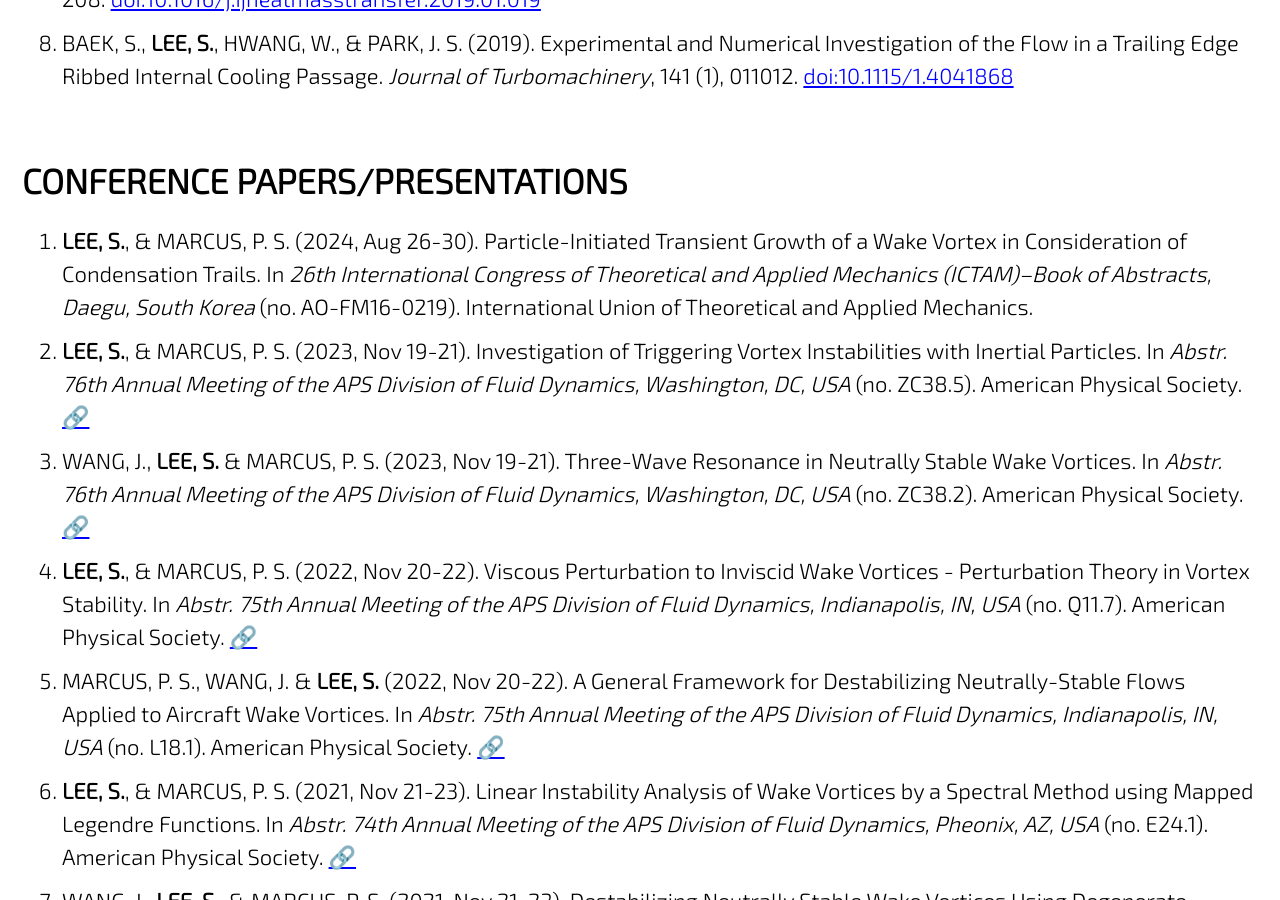
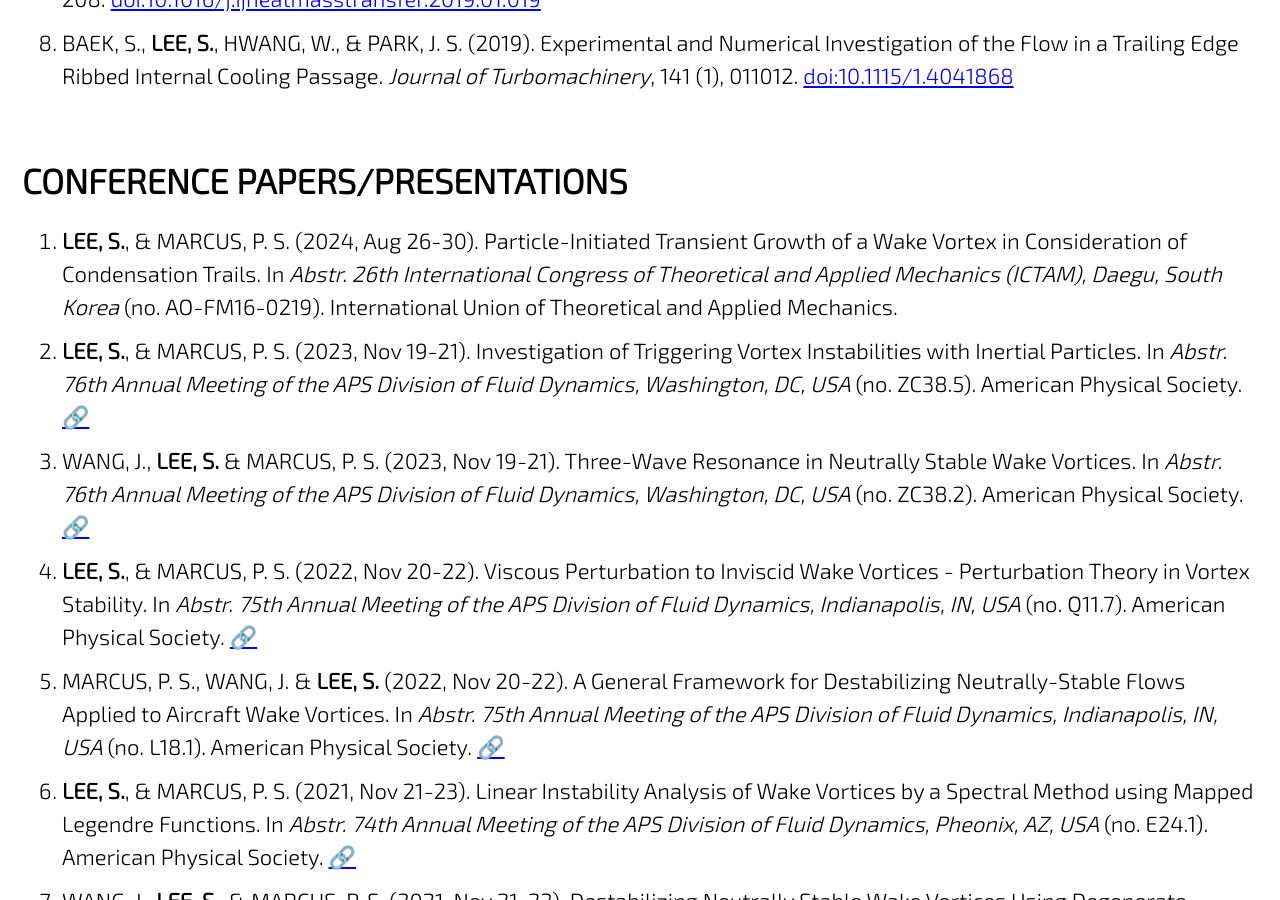
Before and after one commit to jun9303/jun9303.github.io, a Jekyll site: the page built from _pages/publications.md, in a window 1280 px wide and 900 px high, scrolled down 980 px. Built offline with Jekyll 4.4.1, drawn with Linux system fonts in a browser that asks for light colours; cached includes are drawn as plain includes; nearby versions of some CDN libraries; emoji names are drawn with the system emoji font.

Commit message:
Conference updates

```diff
--- a/_pages/publications.md
+++ b/_pages/publications.md
@@ -23,7 +23,7 @@ https://doi.org/10.1093/jcde/qwad059)
 
 # CONFERENCE PAPERS/PRESENTATIONS
 
-1. **LEE, S.**, & MARCUS, P. S. (2024, Aug 26-30). Particle-Initiated Transient Growth of a Wake Vortex in Consideration of Condensation Trails. In *26th International Congress of Theoretical and Applied Mechanics (ICTAM)–Book of Abstracts, Daegu, South Korea* (no. AO-FM16-0219). International Union of Theoretical and Applied Mechanics.
+1. **LEE, S.**, & MARCUS, P. S. (2024, Aug 26-30). Particle-Initiated Transient Growth of a Wake Vortex in Consideration of Condensation Trails. In *Abstr. 26th International Congress of Theoretical and Applied Mechanics (ICTAM), Daegu, South Korea* (no. AO-FM16-0219). International Union of Theoretical and Applied Mechanics.
 1. **LEE, S.**, & MARCUS, P. S. (2023, Nov 19-21). Investigation of Triggering Vortex Instabilities with Inertial Particles. In *Abstr. 76th Annual Meeting of the APS Division of Fluid Dynamics, Washington, DC, USA* (no. ZC38.5). American Physical Society. [:link:](https://meetings.aps.org/Meeting/DFD23/Session/ZC38.5)
 1. WANG, J., **LEE, S.** & MARCUS, P. S. (2023, Nov 19-21). Three-Wave Resonance in Neutrally Stable Wake Vortices. In *Abstr. 76th Annual Meeting of the APS Division of Fluid Dynamics, Washington, DC, USA* (no. ZC38.2). American Physical Society. [:link:](https://meetings.aps.org/Meeting/DFD23/Session/ZC38.2)
 1. **LEE, S.**, & MARCUS, P. S. (2022, Nov 20-22). Viscous Perturbation to Inviscid Wake Vortices - Perturbation Theory in Vortex Stability. In *Abstr. 75th Annual Meeting of the APS Division of Fluid Dynamics, Indianapolis, IN, USA* (no. Q11.7). American Physical Society. [:link:](https://meetings.aps.org/Meeting/DFD22/Session/Q11.7)
```
